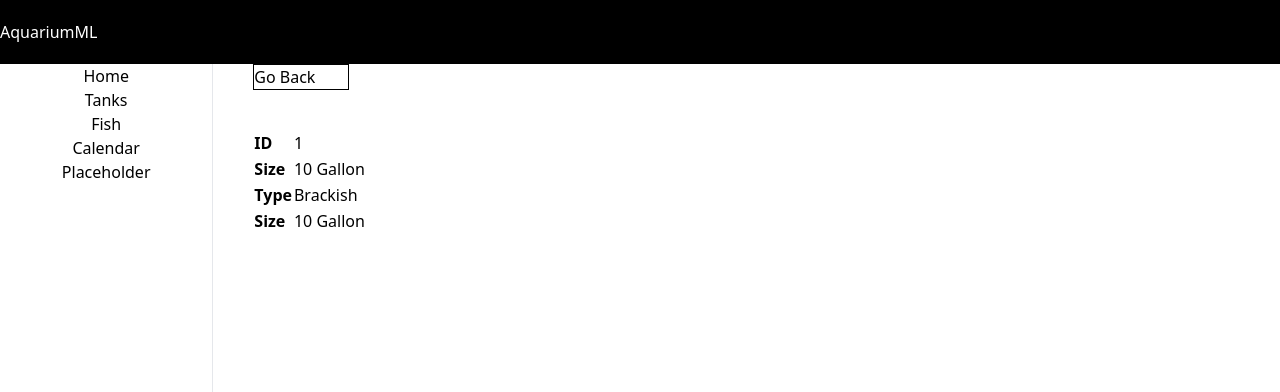
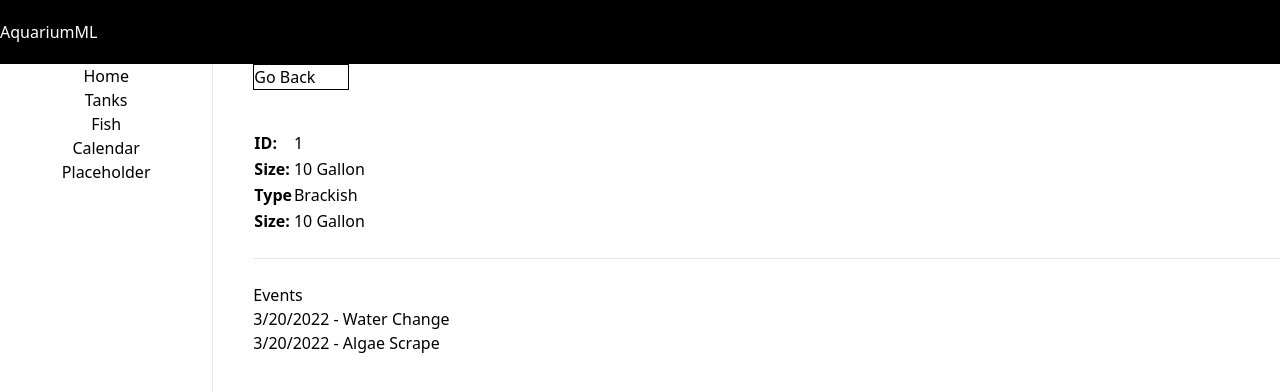
Before and after one commit to n1ckcodes/AquariumML, a Next.js app: page /tank/1 in a window 1280 px wide. Shown: the top 392 px of the page. Built offline with nearby package versions, Linux system fonts and the light colour scheme.

Commit message:
:hammer:

```diff
--- /dev/null
+++ b/data/maintenance.json
@@ -0,0 +1,27 @@
+[
+  {
+    "tankId": 1,
+    "events": [
+      {
+        "date": "3/20/2022",
+        "type": "Water Change",
+        "amount": "5gal"
+      },
+      {
+        "date": "3/20/2022",
+        "type": "Algae Scrape",
+        "amount": ""
+      }
+    ]
+  },
+  {
+    "tankId": 2,
+    "events": [
+        {
+          "date": "3/20/2022",
+          "type": "Added fertilizer",
+          "amount": "5 pumps"
+        }
+      ]
+  }
+]
--- a/pages/tank/[id].js
+++ b/pages/tank/[id].js
@@ -4,17 +4,26 @@ import Layout from "../../components/layout";
 export async function getServerSideProps(context) {
   const fs = require("fs");
   const { id } = context.query;
-  let data = fs.readFileSync("./data/tanks.json", "utf-8");
-  data = JSON.parse(data);
-  data = data.find((t) => t.id == id);
+  let tankData = fs.readFileSync("./data/tanks.json", "utf-8");
+  tankData = JSON.parse(tankData);
+  tankData = tankData.find((t) => t.id == id);
+
+  let maintenanceData = fs.readFileSync("./data/maintenance.json", "utf-8");
+  maintenanceData = JSON.parse(maintenanceData);
+  maintenanceData = maintenanceData.find((t) => t.tankId == id);
+
+
   return {
     props: {
-      data: data,
+      tankData: tankData,
+      maintenanceData: maintenanceData,
     },
   };
 }
 
-export default function Tank({ data }) {
+export default function Tank({ tankData, maintenanceData }) {
+  console.log(maintenanceData);
+
   return (
     <Layout>
       <Link href="/tank">
@@ -24,11 +33,30 @@ export default function Tank({ data }) {
       </Link>
       <div>
         <table>
-            <tr><td class='font-bold'>ID</td><td>{data.id}</td></tr>
-            <tr><td class='font-bold'>Size</td><td>{data.size}</td></tr>
-            <tr><td class='font-bold'>Type</td><td>{data.type}</td></tr>
-            <tr><td class='font-bold'>Size</td><td>{data.size}</td></tr>
+          <tr>
+            <td class="font-bold">ID:</td>
+            <td>{tankData.id}</td>
+          </tr>
+          <tr>
+            <td class="font-bold">Size:</td>
+            <td>{tankData.size}</td>
+          </tr>
+          <tr>
+            <td class="font-bold">Type</td>
+            <td>{tankData.type}</td>
+          </tr>
+          <tr>
+            <td class="font-bold">Size:</td>
+            <td>{tankData.size}</td>
+          </tr>
         </table>
+        <br />
+        <hr />
+        <br />
+        <h4>Events</h4>
+        {maintenanceData.events.map((md) => (
+          <div>{md.date} - {md.type}</div>
+        ))}
       </div>
     </Layout>
   );
--- a/pages/tank/index.js
+++ b/pages/tank/index.js
@@ -3,27 +3,31 @@ import TankThumbnail from "../../components/tanks/thumbnail";
 
 export async function getServerSideProps(context) {
   const fs = require("fs");
-  let data = fs.readFileSync("./data/tanks.json", 'utf-8');
-
+  let data = fs.readFileSync("./data/tanks.json", "utf-8");
 
   return {
     props: {
       data: JSON.parse(data),
-    }
+    },
   };
 }
 
 export default function Tanks({ data }) {
-  console.log(data)
+  console.log(data);
   return (
     <Layout>
       <div>
         {data == undefined ? (
           <div>
-          <p>Looks like you havn't added any tanks yet. </p> <br /><p>Add now?</p>
+            <p>Looks like you havn't added any tanks yet. </p> <br />
+            <p>Add now?</p>
           </div>
         ) : (
-          data.map((t) => <TankThumbnail {...t} />)
+          <div class="grid grid-cols-3 gap-0">
+            {data.map((t) => (
+              <TankThumbnail {...t} />
+            ))}
+          </div>
         )}
       </div>
     </Layout>
```
